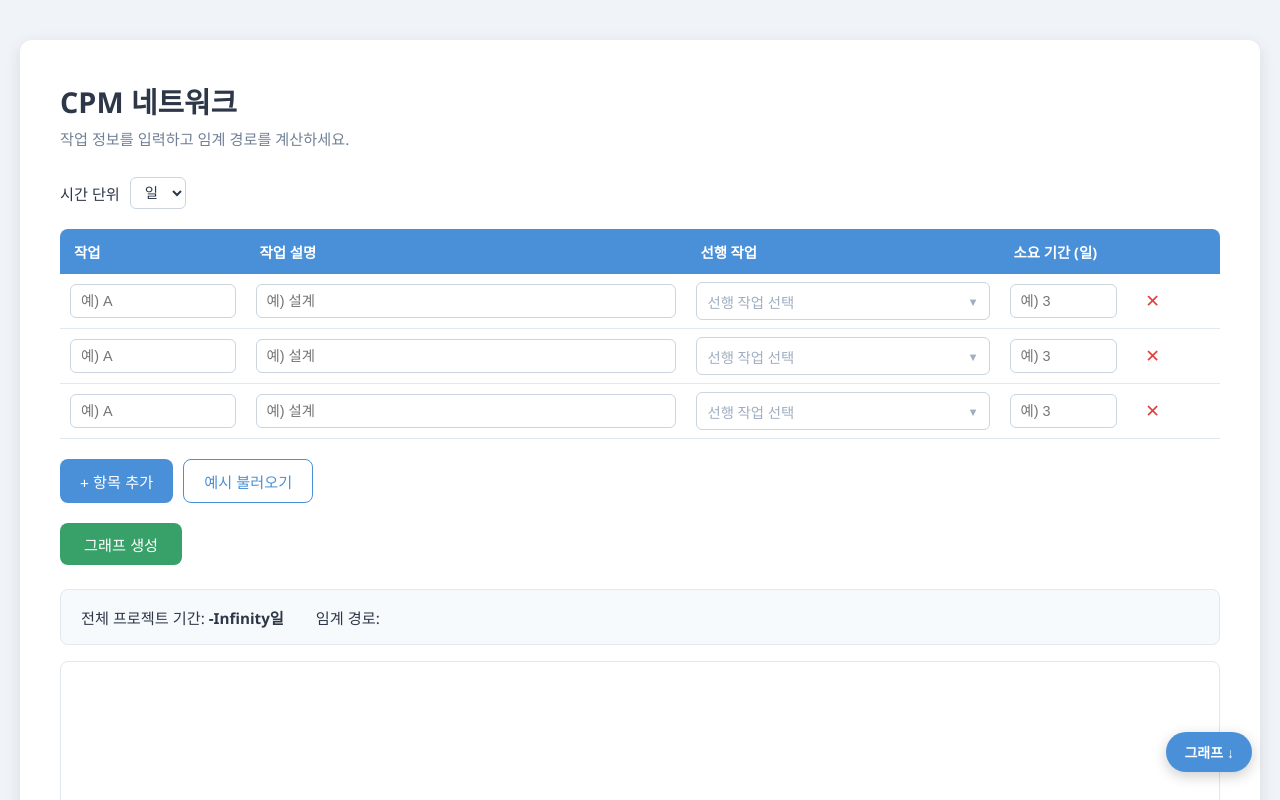
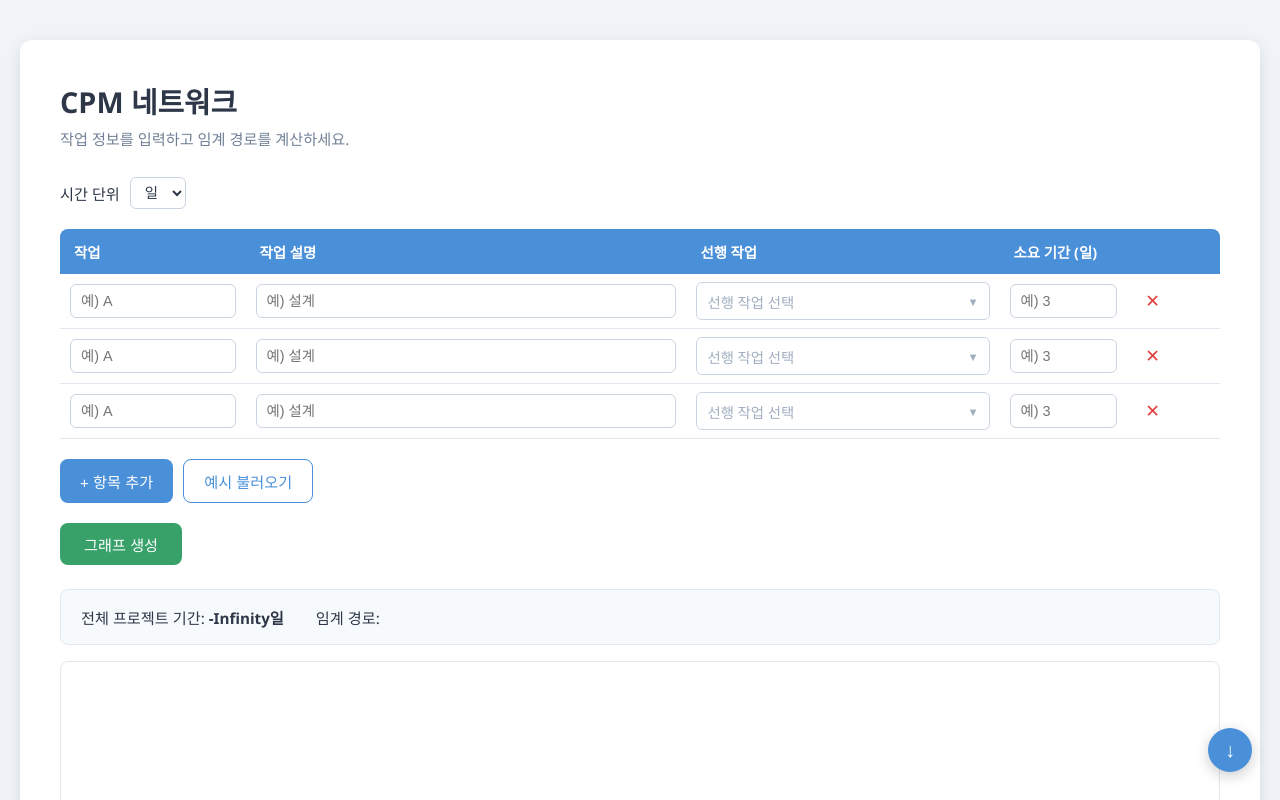
Before and after one commit to 21017030/cpm-network, a React (Vite) app: page / in a window 1280 px wide. Both pictures are taken after a click on the button "그래프 생성". Shown: the top 800 px of the page. Built offline with nearby package versions, Linux system fonts and the light colour scheme.

Commit message:
Add fitView center button, change floating button to scroll-to-bottom arrow

```diff
--- a/src/App.tsx
+++ b/src/App.tsx
@@ -97,8 +97,8 @@ export default function App() {
           </div>
           <NetworkGraph result={result} />
           <button
-            onClick={() => graphRef.current?.scrollIntoView({ behavior: 'smooth', block: 'start' })}
-            title="그래프로 이동"
+            onClick={() => window.scrollTo({ top: document.body.scrollHeight, behavior: 'smooth' })}
+            title="맨 아래로 이동"
             style={{
               position: 'fixed',
               bottom: 28,
@@ -106,16 +106,19 @@ export default function App() {
               background: '#4a90d9',
               color: '#fff',
               border: 'none',
-              borderRadius: 24,
-              padding: '10px 18px',
-              fontSize: 14,
-              fontWeight: 600,
+              borderRadius: '50%',
+              width: 44,
+              height: 44,
+              fontSize: 20,
               cursor: 'pointer',
               boxShadow: '0 4px 14px rgba(0,0,0,0.2)',
               zIndex: 1000,
+              display: 'flex',
+              alignItems: 'center',
+              justifyContent: 'center',
             }}
           >
-            그래프 ↓
+            ↓
           </button>
         </>
       )}
--- a/src/components/NetworkGraph.tsx
+++ b/src/components/NetworkGraph.tsx
@@ -10,6 +10,7 @@ import {
   Handle,
   NodeProps,
   NodeOrigin,
+  ReactFlowInstance,
 } from '@xyflow/react';
 import '@xyflow/react/dist/style.css';
 import { CpmResult } from '../cpm';
@@ -296,6 +297,7 @@ function buildFlowElements(result: CpmResult): { nodes: Node[]; edges: Edge[] }
 export default function NetworkGraph({ result }: Props) {
   const [detailMode, setDetailMode] = useState(false);
   const [expandedNodes, setExpandedNodes] = useState<Set<string>>(new Set());
+  const [rfInstance, setRfInstance] = useState<ReactFlowInstance | null>(null);
 
   const { nodes: baseNodes, edges: baseEdges } = useMemo(() => buildFlowElements(result), [result]);
 
@@ -379,6 +381,7 @@ export default function NetworkGraph({ result }: Props) {
           onEdgesChange={onEdgesChange}
           nodeTypes={nodeTypes}
           onNodeClick={handleNodeClick}
+          onInit={setRfInstance}
           minZoom={0.1}
           fitView
         />
@@ -433,7 +436,21 @@ export default function NetworkGraph({ result }: Props) {
         <label htmlFor="detail-mode" style={{ cursor: 'pointer', fontSize: 14, color: '#4a5568', userSelect: 'none' }}>
           전체 상세 정보 표시
         </label>
-        <div style={{ marginLeft: 'auto' }}>
+        <div style={{ marginLeft: 'auto', display: 'flex', gap: 8 }}>
+          <button
+            onClick={() => rfInstance?.fitView({ duration: 400 })}
+            style={{
+              padding: '4px 12px',
+              fontSize: 13,
+              color: '#4a5568',
+              background: '#fff',
+              border: '1px solid #cbd5e0',
+              borderRadius: 6,
+              cursor: 'pointer',
+            }}
+          >
+            중앙으로
+          </button>
           <button
             onClick={handleResetPositions}
             style={{
```
